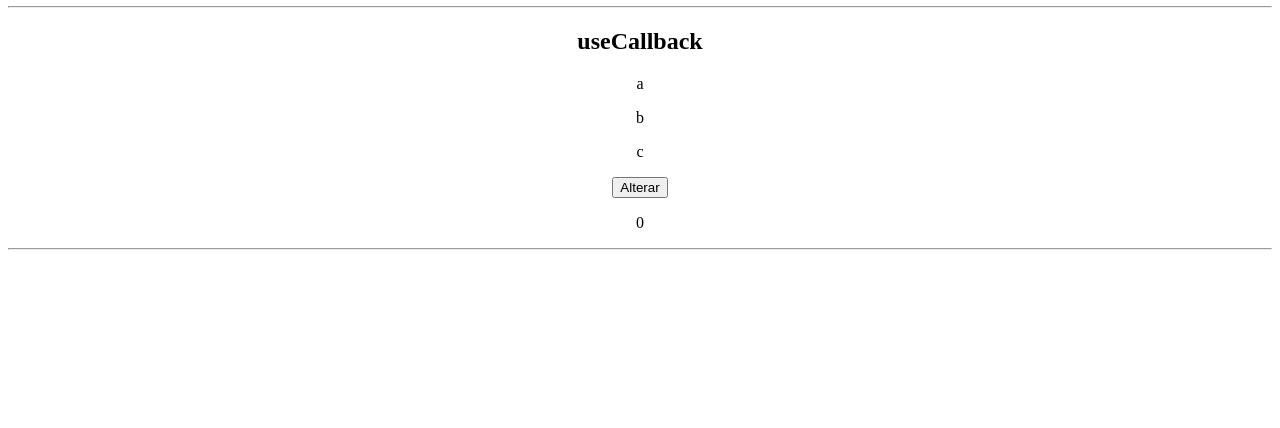
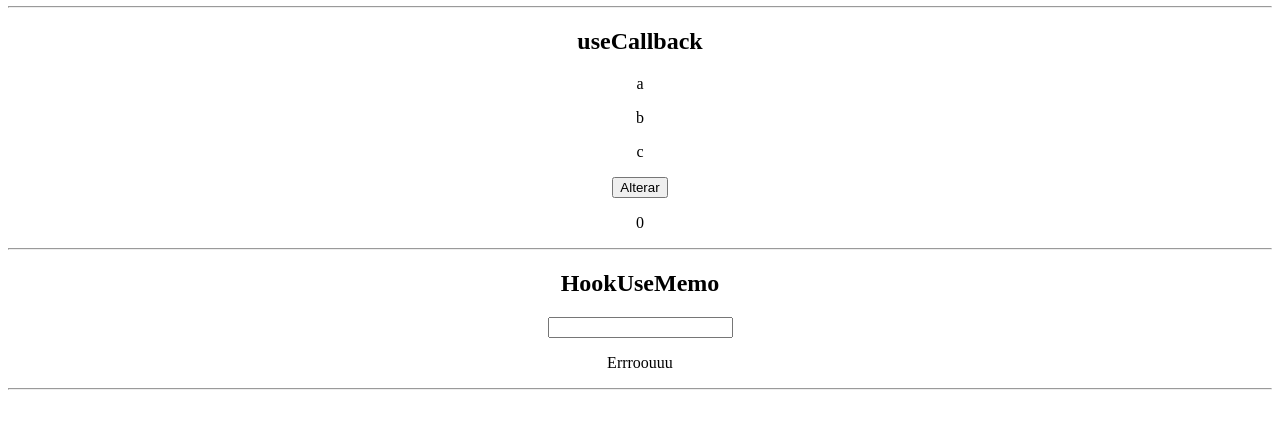
Before and after one commit to YuriCF1/Proj.Study-React-11, a React (Create React App) app in the folder reacthooks/: page / in a window 1280 px wide. Shown: the part 1210-1638 px from the top of the page. Built offline with nearby package versions, Linux system fonts and the light colour scheme.

Commit message:
Creating and implementing useMemo with example

```diff
--- /dev/null
+++ b/reacthooks/src/Components/HookUseMemo.js
@@ -0,0 +1,53 @@
+import React, { useEffect, useMemo, useState } from "react";
+
+const HookUseMemo = () => {
+  const [number, setNumber] = useState(0);
+
+//   const premiumNumber = ["0", "100", "200"]; //Maneira errada
+
+  const premiumNumber = useMemo(()=> {
+    return ["0", "100", "200"]
+  }, []);
+
+  useEffect(() => {
+    console.log("PremiumNumbers foi alterado");
+  }, [premiumNumber]);
+
+  return (
+    <div>
+      <h2>HookUseMemo</h2>
+      <input type="text" onChange={(e)=> setNumber(e.target.value)}/>
+      {premiumNumber.includes(number) ? <p>Acertou</p> : <p>Errroouuu</p>}
+      <hr />
+    </div>
+  );
+};
+
+export default HookUseMemo;
+
+
+// EXEMPLO DE USO PELO CHATGTP
+// import React, { useState, useMemo } from "react";
+
+// function ProductList({ products }) {
+//   const [filter, setFilter] = useState("");
+
+//   const filteredProducts = useMemo(() => {
+//     return products.filter((product) => product.name.includes(filter));
+//   }, [products, filter]);
+
+//   return (
+//     <div>
+//       <input
+//         type="text"
+//         value={filter}
+//         onChange={(event) => setFilter(event.target.value)}
+//       />
+//       <ul>
+//         {filteredProducts.map((product) => (
+//           <li key={product.id}>{product.name}</li>
+//         ))}
+//       </ul>
+//     </div>
+//   );
+// }
--- a/reacthooks/src/pages/Home.js
+++ b/reacthooks/src/pages/Home.js
@@ -7,6 +7,7 @@
 // 8 - useContext
 import { SomeContext } from "../Components/HookUseContext";
 import HookUseCallback from "../Components/HookUseCallback";
+import HookUseMemo from "../Components/HookUseMemo";
 
 const Home = () => {
   const { contextValue } = useContext(SomeContext);
@@ -21,6 +22,7 @@
       <hr />
       <HookUseRef />
       <HookUseCallback />
+      <HookUseMemo />
     </div>
   );
 };
```
